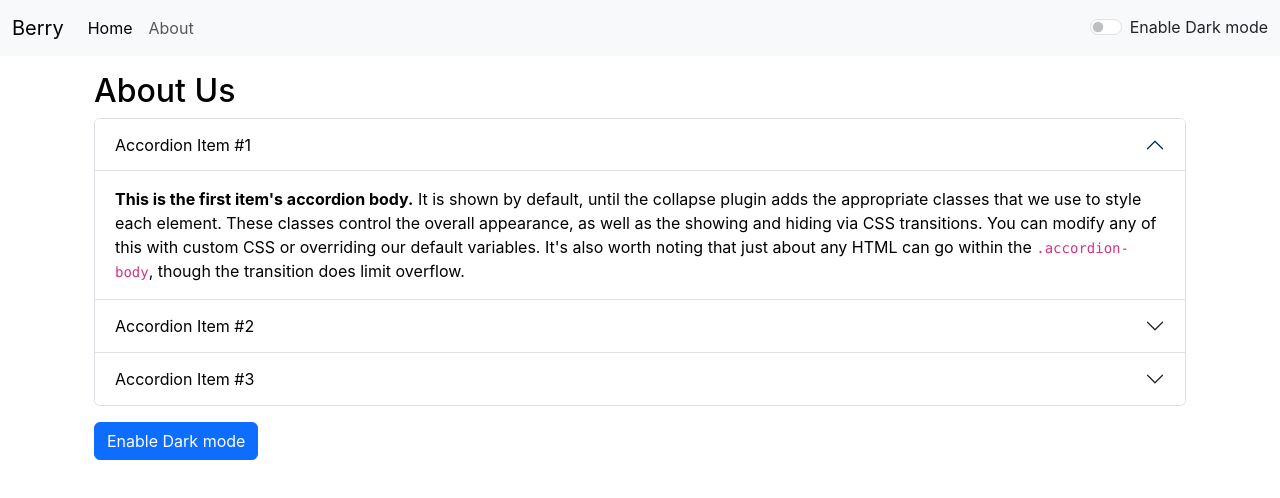
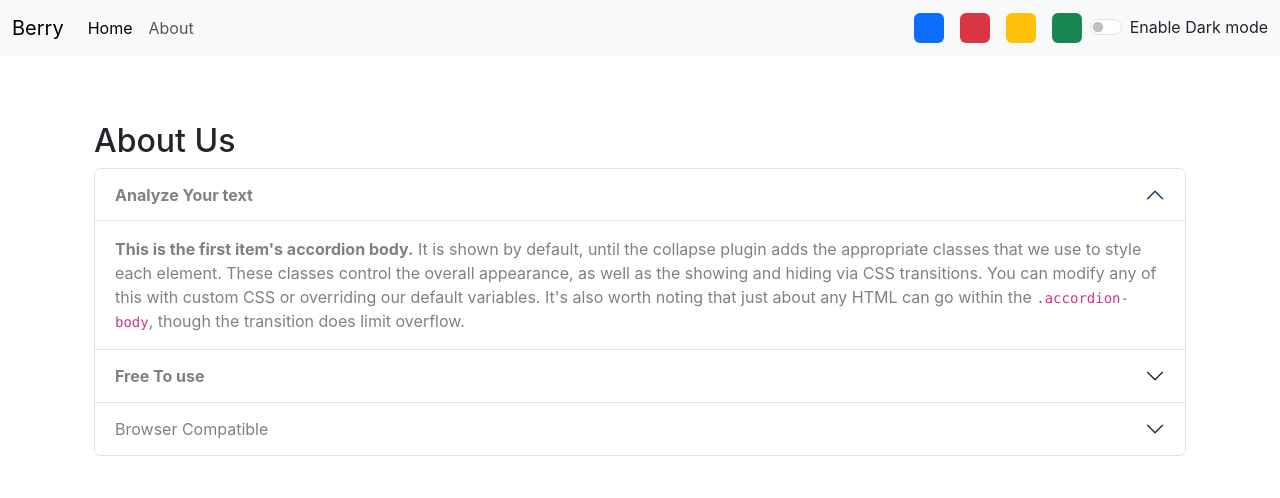
Before and after one commit to ct-dixit/learn-react, a React (Create React App) app: page /about in a window 1280 px wide. Shown: the top 498 px of the page. Built offline with nearby package versions, Linux system fonts and the light colour scheme.

Commit message:
color config add

```diff
--- a/package.json
+++ b/package.json
@@ -1,5 +1,4 @@
 {
-  "homepage": "https://ct-dixit.github.io/learn-react",
   "name": "react-demo",
   "version": "0.1.0",
   "private": true,
@@ -7,7 +6,6 @@
     "@testing-library/jest-dom": "^5.16.5",
     "@testing-library/react": "^13.4.0",
     "@testing-library/user-event": "^13.5.0",
-    "gh-pages": "^5.0.0",
     "react": "^18.2.0",
     "react-dom": "^18.2.0",
     "react-router": "^6.4.2",
--- a/src/App.js
+++ b/src/App.js
@@ -21,17 +21,28 @@ function App() {
     }, 1000);
   };
 
-  const toggleMode = () => {
+  const removeBodyClasses = () => {
+    document.body.classList.remove('bg-light')
+    document.body.classList.remove('bg-primary')
+    document.body.classList.remove('bg-warning')
+    document.body.classList.remove('bg-danger')
+    document.body.classList.remove('bg-success')
+  }
+
+  const toggleMode = (cls) => {
+    removeBodyClasses();
+    console.log(cls)
+    document.body.classList.add('bg-'+cls)
     if (mode === "light") {
       setMode("dark");
       document.body.style.backgroundColor = "grey";
       showAlert("Dark Mode has been Enabled", "success");
-      document.title = "New App";
+      // document.title = "New App";
     } else {
       setMode("light");
       document.body.style.backgroundColor = "white";
       showAlert("Light Mode has been Enabled", "success");
-      document.title = "New React App";
+      // document.title = "New React App";
     }
   };
 
@@ -47,7 +58,7 @@ function App() {
         <Alert alert={alert} />
         <div className="container my-3">
           <Routes>
-            <Route path="/about" element={<About />} />
+            <Route path="/about" element={<About mode={mode} />} />
             <Route path="/" element={<TextForm
                 showAlert={showAlert}
                 heading="Enter The Text to Analyze Below"
--- a/src/component/About.js
+++ b/src/component/About.js
@@ -1,31 +1,37 @@
-import React, { useState } from "react";
+import React from "react";
 
-export default function About() {
-  const [myStyle, setMyStyle] = useState({
-    color: "black",
-    backgroundColor: "white",
-  });
+export default function About(props) {
+  // const [myStyle, setMyStyle] = useState({
+  //   color: "black",
+  //   backgroundColor: "white",
+  // });
 
-  const [btnText, setBtnText] = useState("Enable Dark mode");
+  // const [btnText, setBtnText] = useState("Enable Dark mode");
 
-  const toggleStyle = () => {
-    if (myStyle.color === "black") {
-      setMyStyle({
-        color: "white",
-        backgroundColor: "black",
-      });
-      setBtnText("Enable Light mode");
-    } else {
-      setMyStyle({
-        color: "black",
-        backgroundColor: "white",
-      });
-      setBtnText("Enable Dark mode");
-    }
-  };
+  // const toggleStyle = () => {
+  //   if (myStyle.color === "black") {
+  //     setMyStyle({
+  //       color: "white",
+  //       backgroundColor: "black",
+  //     });
+  //     setBtnText("Enable Light mode");
+  //   } else {
+  //     setMyStyle({
+  //       color: "black",
+  //       backgroundColor: "white",
+  //     });
+  //     setBtnText("Enable Dark mode");
+  //   }
+  // };
+
+
+  let myStyle = {
+    color: props.mode === 'dark' ? 'white' : 'grey',
+    backgroundColor: props.mode === 'dark' ? 'grey' : 'white'
+  }
 
   return (
-    <div className="container" style={myStyle}>
+    <div className="container" >
       <h2 className="my-2">About Us</h2>
       <div className="accordion" id="accordionExample">
         <div className="accordion-item">
@@ -39,7 +45,7 @@ export default function About() {
               aria-expanded="true"
               aria-controls="collapseOne"
             >
-              Accordion Item #1
+              <strong>Analyze Your text</strong>
             </button>
           </h2>
           <div
@@ -71,7 +77,7 @@ export default function About() {
               aria-expanded="false"
               aria-controls="collapseTwo"
             >
-              Accordion Item #2
+             <strong>Free To use</strong>
             </button>
           </h2>
           <div
@@ -103,7 +109,7 @@ export default function About() {
               aria-expanded="false"
               aria-controls="collapseThree"
             >
-              Accordion Item #3
+             <string>Browser Compatible</string>
             </button>
           </h2>
           <div
@@ -125,13 +131,6 @@ export default function About() {
           </div>
         </div>
       </div>
-      <button
-        type="button"
-        onClick={toggleStyle}
-        className="btn btn-primary my-3"
-      >
-        {btnText}
-      </button>
     </div>
   );
 }
--- a/src/component/Alert.js
+++ b/src/component/Alert.js
@@ -8,15 +8,14 @@ function Alert(props) {
     return lower.charAt(0).toUpperCase() + lower.slice(1);
   };
   return (
-    props.alert && (
-      <div
+    <div style={{height: '50px'}}>
+   { props.alert && <div
         className={`alert alert-${props.alert.type} alert-dismissible fade show`}
-        role="alert"
-      >
+        role="alert">
         <strong>{capitalize(props.alert.type)}</strong>: {props.alert.msg}
-        {/* <button type="button" className="btn-close" data-bs-dismiss="alert" aria-label="Close"></button> */}
+      </div> }
       </div>
-    )
+
   );
 }
 
--- a/src/component/Navbar.js
+++ b/src/component/Navbar.js
@@ -35,6 +35,12 @@ export default function Navbar(props) {
               </Link>
             </li>
           </ul>
+          <div className="d-flex">
+            <div className="bg-primary rounded mx-2" onClick={() => { props.toggleMode('primary') }} style={{ height: '30px', width: '30px', cursor: 'pointer' }}></div>
+            <div className="bg-danger rounded mx-2" onClick={()=>{props.toggleMode('danger')}} style={{height: '30px', width: '30px', cursor: 'pointer'}}></div>
+            <div className="bg-warning rounded mx-2" onClick={()=>{props.toggleMode('warning')}} style={{height: '30px', width: '30px', cursor: 'pointer'}}></div>
+            <div className="bg-success rounded mx-2" onClick={()=>{props.toggleMode('success')}} style={{height: '30px', width: '30px', cursor: 'pointer'}}></div>
+          </div>
           <div
             className={`form-check form-switch text-${
               props.mode === "light" ? "dark" : "light"
--- a/src/component/TextForm.js
+++ b/src/component/TextForm.js
@@ -1,6 +1,8 @@
 import React, { useState } from "react";
 
 export default function TextForm(props) {
+
+
   const [Text, setText] = useState("");
   const handleUpClick = () => {
     let newText = Text.toUpperCase();
@@ -51,16 +53,16 @@ export default function TextForm(props) {
             rows="10"
           ></textarea>
         </div>
-        <button className="btn btn-primary mx-2" onClick={handleUpClick}>
+        <button disabled={Text.length === 0} className="btn btn-primary mx-2 my-1" onClick={handleUpClick}>
           Convert to Uppercase
         </button>
-        <button className="btn btn-primary mx-2" onClick={handleLoClick}>
+        <button disabled={Text.length === 0} className="btn btn-primary mx-2 my-1" onClick={handleLoClick}>
           Convert to Lowercase
         </button>
-        <button className="btn btn-primary mx-2" onClick={handleCopy}>
+        <button disabled={Text.length === 0} className="btn btn-primary mx-2 my-1" onClick={handleCopy}>
           Copy Text
         </button>
-        <button className="btn btn-primary mx-2" onClick={handleExtraSpaces}>
+        <button disabled={Text.length === 0} className="btn btn-primary mx-2 my-1" onClick={handleExtraSpaces}>
           Remove Extra Spaces
         </button>
       </div>
@@ -70,9 +72,9 @@ export default function TextForm(props) {
       >
         <h2>Your text summary</h2>
         <p>
-          {Text.split(" ").length} words and {Text.length} characters
+          {Text.split(" ").filter((element)=>{return element.length!== 0}).length} words and {Text.length} characters
         </p>
-        <p>{0.008 * Text.split(" ").length} Minutes to Read</p>
+        <p>{0.008 * Text.split(" ").filter((element)=>{return element.length!== 0}).length} Minutes to Read</p>
         <h2>Preview</h2>
         <p>{Text.length > 0 ? Text : "Enter Text above textBox "}</p>
       </div>
```
Also changed, not shown: 1 other file (tests, documents, lock files or other folders).
